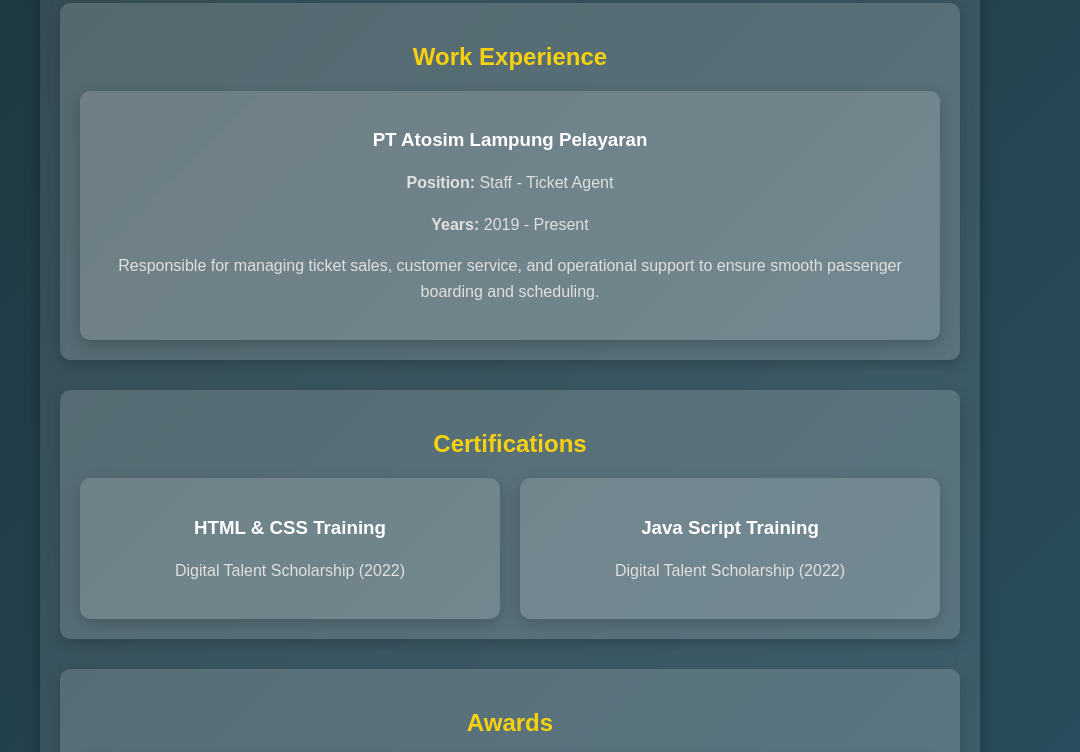
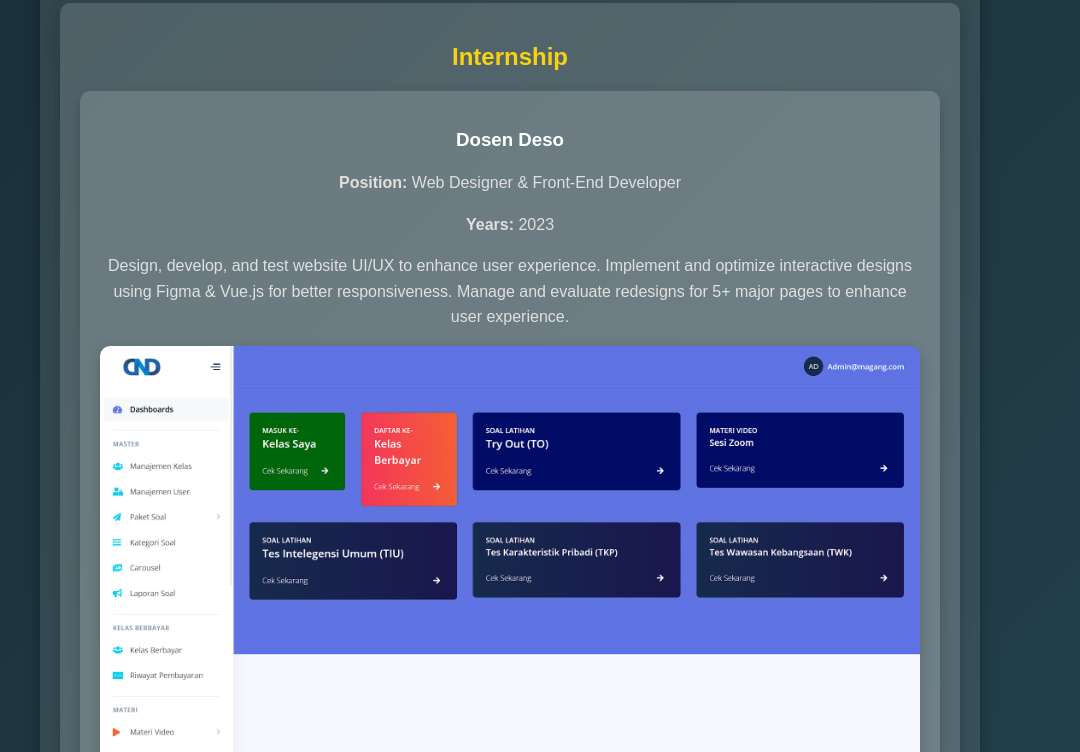
Before and after one commit to achmad-nur/personal-porto, a plain HTML site: page index.html in a window 1280 px wide. Shown: the part 2113-2865 px from the top of the page, without its empty margins (130-1210 px from the left). Drawn offline with Linux system fonts and the light colour scheme.

Commit message:
tambahkan pengalaman Dosen Deso

```diff
--- a/index.html
+++ b/index.html
@@ -46,7 +46,7 @@
             font-weight: bold;
             border-radius: 8px;
             cursor: pointer;
-            transition: transform 0.2s, background 0.3s;
+            transition: transform 0.5s, background 0.5s;
         }
 
         .links a:hover,
@@ -157,6 +157,23 @@
         </div>
 
         <div class="section">
+            <h2>Internship</h2>
+            <div class="grid-container">
+                <div class="grid-item" style="grid-column: span 2;">
+                    <h3>Dosen Deso</h3>
+                    <p><strong>Position:</strong> Web Designer & Front-End Developer</p>
+                    <p><strong>Years:</strong> 2023</p>
+                    <p>Design, develop, and test website UI/UX to enhance user experience. Implement and optimize interactive designs using Figma & Vue.js for better responsiveness. Manage and evaluate redesigns for 5+ major pages to enhance user experience.</p>
+                    <img src="dosenDeso1.png" alt="dosenDeso1">
+                    <img src="dosenDeso2.png" alt="dosenDeso2">
+                    <img src="dosenDeso3.png" alt="dosenDeso3">
+                    <img src="dosenDeso4.png" alt="dosenDeso4">
+
+                </div>
+            </div>
+        </div>
+
+        <div class="section">
             <h2>Work Experience</h2>
             <div class="grid-container">
                 <div class="grid-item" style="grid-column: span 2;">
```
Also changed, not shown: dosenDeso1.png (added), dosenDeso2.png (added), dosenDeso3.png (added), dosenDeso4.png (added).
